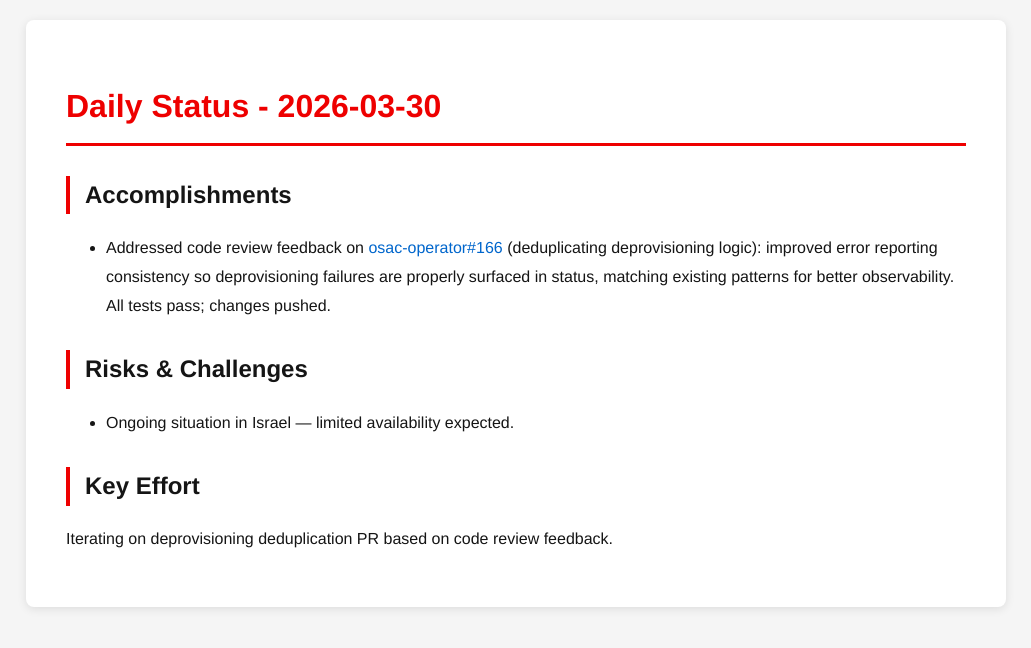
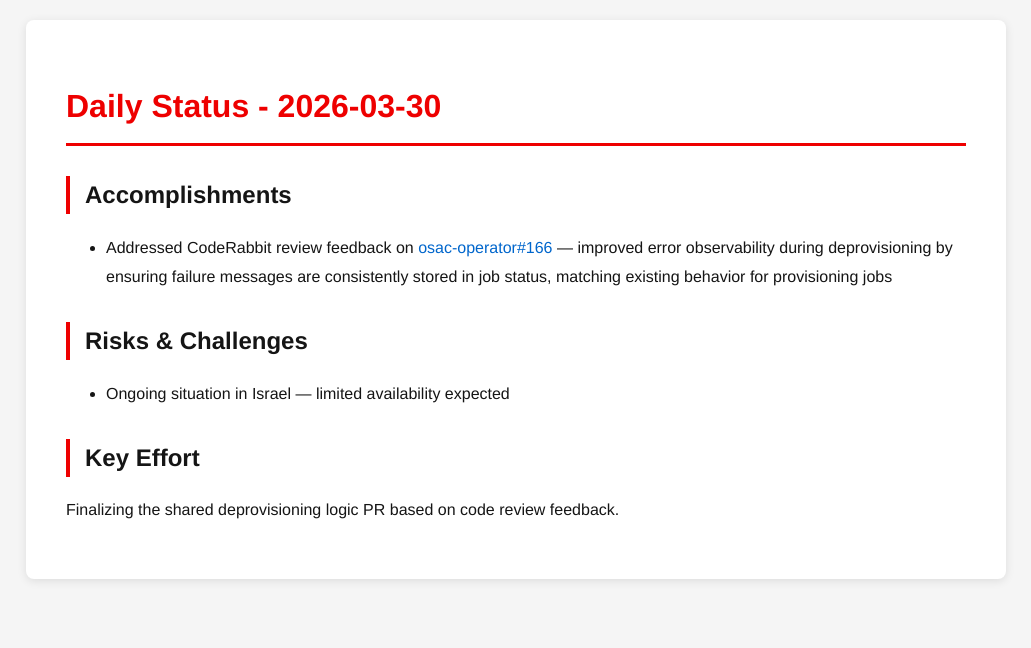
Before and after one commit to tzvatot/daily-status, a Jekyll site: the page built from 2026-03-30.md, in a window 1280 px wide. Shown: the top 648 px of the page, without its empty margins (124-1155 px from the left). Built offline with Jekyll 4.4.1, drawn with Linux system fonts in a browser that asks for light colours.

Commit message:
Daily status update - 2026-03-30

```diff
--- a/2026-03-30.md
+++ b/2026-03-30.md
@@ -7,10 +7,10 @@
 # Daily Status - 2026-03-30
 
 ## Accomplishments
-- Addressed code review feedback on [osac-operator#166](https://github.com/osac-project/osac-operator/pull/166) (deduplicating deprovisioning logic): improved error reporting consistency so deprovisioning failures are properly surfaced in status, matching existing patterns for better observability. All tests pass; changes pushed.
+- Addressed CodeRabbit review feedback on [osac-operator#166](https://github.com/osac-project/osac-operator/pull/166) — improved error observability during deprovisioning by ensuring failure messages are consistently stored in job status, matching existing behavior for provisioning jobs
 
 ## Risks & Challenges
-- Ongoing situation in Israel — limited availability expected.
+- Ongoing situation in Israel — limited availability expected
 
 ## Key Effort
-Iterating on deprovisioning deduplication PR based on code review feedback.
+Finalizing the shared deprovisioning logic PR based on code review feedback.
```
